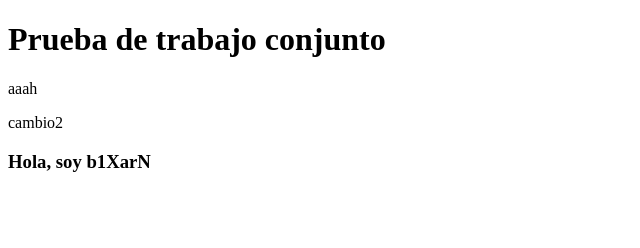
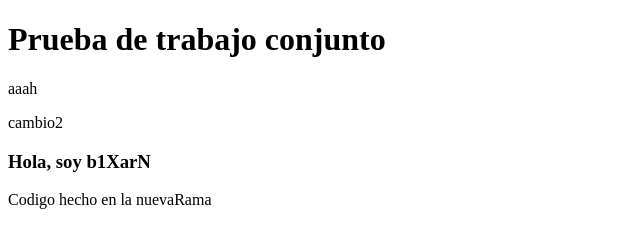
Before and after one commit to Frank199720/probandogit, a plain HTML site: page index.html in a window 1280 px wide. Shown: the whole page, without its empty margins (0-640 px from the left). Drawn offline with Linux system fonts and the light colour scheme.

Commit message:
Parrafo en la nueva rama

```diff
--- a/index.html
+++ b/index.html
@@ -11,6 +11,7 @@
         <p>aaah</p>
         <p>cambio2</p>
         <h3>Hola, soy b1XarN</h3>
+        <p>Codigo hecho en la nuevaRama</p>
     </div>
 </body>
 </html>
```
